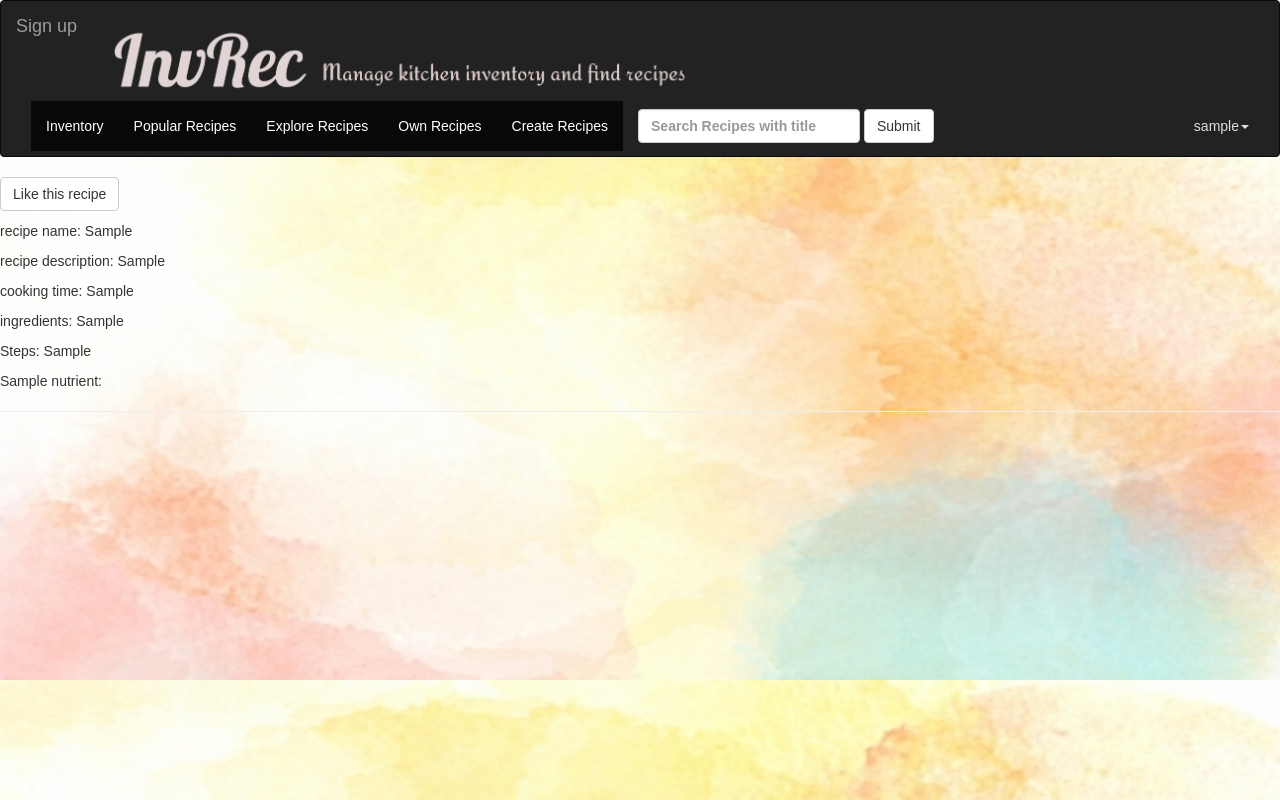
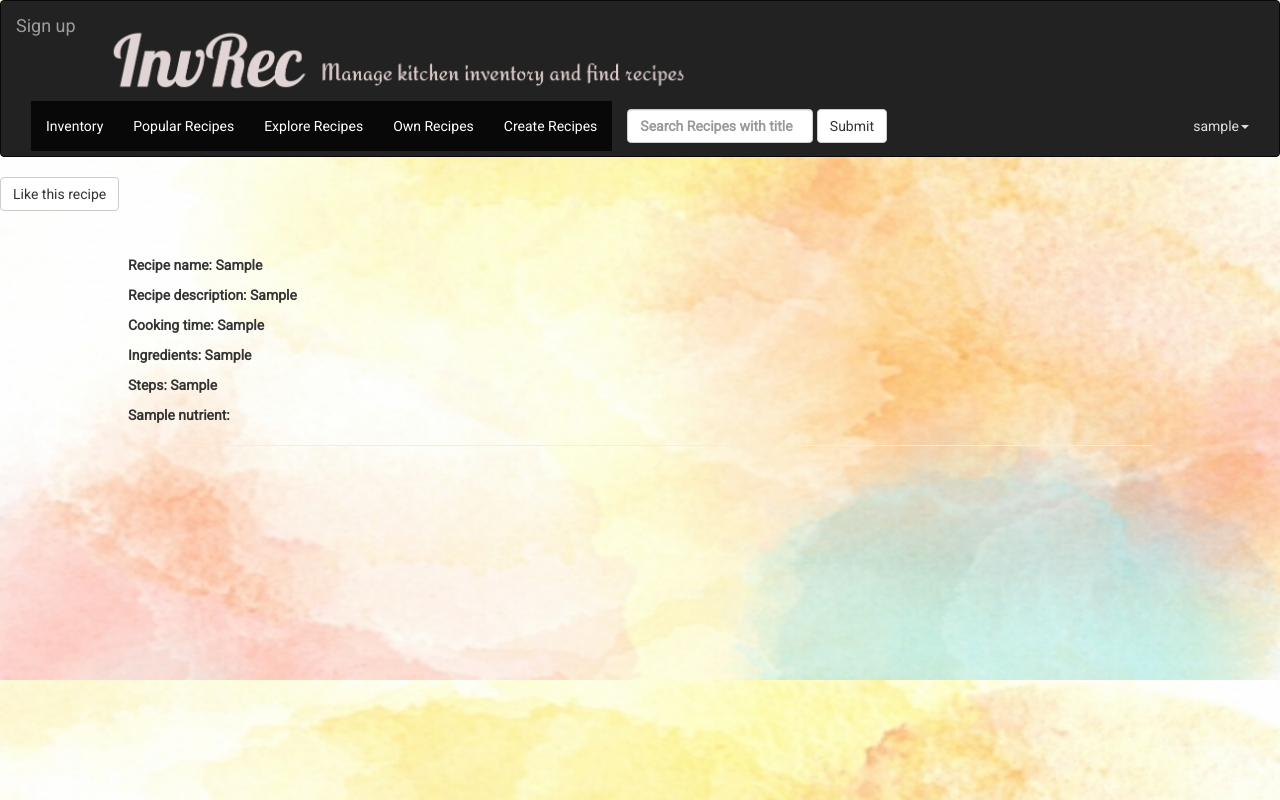
Before and after one commit to Jingbin1109/cs411, a Django app: template jingbin/templates/recipedetail.html in a window 1280 px wide. Run offline with Django 3.2, Linux system fonts and the light colour scheme; tables that the repository leaves empty hold one stand-in row (values such as "Sample post"); the template is opened without the code that fills it: values that come from a table or form of the project are taken from there, most other values are stand-ins (such as "Sample title", 1, 10 or a date in 2020).

Commit message:
Edited some CSS

```diff
--- a/jingbin/templates/FullCoverRecipe.html
+++ b/jingbin/templates/FullCoverRecipe.html
@@ -4,6 +4,7 @@
     FindRecipe
 {% endblock title %}
 {% block body %}
+<div class="newclass">
     <h1> Ingredients to buy for popular recipes </h1>
     <h3>Popular recipes:</h3>
     {% for i in data %}
@@ -13,4 +14,5 @@
         <hr>
     {% endfor %}
     <hr>
+</div>
 {% endblock body %}
--- a/jingbin/templates/base.html
+++ b/jingbin/templates/base.html
@@ -2,6 +2,8 @@
 <!DOCTYPE html>
 <html lang="en">
 <head>
+    <link rel="preconnect" href="https://fonts.gstatic.com">
+    <link href="https://fonts.googleapis.com/css2?family=Roboto&display=swap" rel="stylesheet">
     <meta charset="UTF-8">
     <meta http-equiv="X-UA-Compatible" content="IE=edge">
     <meta name="viewport" content="width=device-width, initial-scale=1">
@@ -25,7 +27,7 @@
   display: inline-block;
 }
 body {
-  font-family: Arial;
+  font-family: 'Roboto', sans-serif;
   margin: 0;
 }
 .dropdown-content {
@@ -40,13 +42,47 @@ body {
   display: block;
 }
 
+table {
+  border-collapse: collapse;
+  width: 60%;
+}
+
+th, td {
+  padding: 8px;
+  text-align: center;
+  border-bottom: 1px solid #ddd;
+}
+
+th {
+  background-color: #4e574f;
+  color: white;
+}
+
+tr:hover {background-color:#f5f5f5;}
+
+.newclass{
+  border-radius: 20px;
+  width: 80%;
+  height: 450px;
+  position: absolute;
+  font-weight: bolder;
+  left: 50%;
+  top: 60%;
+  transform: translate(-50%, -50%);
+}
+
+
+input[type=submit]:hover {
+  background-color: #555555;
+}
+
 .main {
     border-radius: 20px;
     width: 300px;
     height: 450px;
     position: absolute;
     left: 50%;
-    top: 80%;
+    top: 60%;
     transform: translate(-50%, -50%);
 }
 </style>
--- a/jingbin/templates/recipecreate.html
+++ b/jingbin/templates/recipecreate.html
@@ -4,6 +4,7 @@
     CreateRec
 {% endblock title %}
 {% block body %}
+<div class="main">
 <form action="" method="post">
     {% csrf_token %}
     <p>
@@ -50,4 +51,5 @@
         <button type="submit">Create</button>
     </p>
 </form>
+</div>
 {% endblock body %}
--- a/jingbin/templates/recipedetail.html
+++ b/jingbin/templates/recipedetail.html
@@ -12,21 +12,22 @@
         </p>
     </form>
     {{ error }}
+<div class='newclass'>
 <form action="" >
     {% csrf_token %}
     {% for i in data %}
         <p>
-            recipe name: {{ i.0 }}
+            Recipe name: {{ i.0 }}
         </p>
 
         <p>
-            recipe description: {{ i.1 }}
+            Recipe description: {{ i.1 }}
         </p>
         <p>
-            cooking time: {{ i.2 }}
+            Cooking time: {{ i.2 }}
         </p>
         <p>
-            ingredients: {{ i.3 }}
+            Ingredients: {{ i.3 }}
         </p>
         <p>
             Steps: {{ i.4 }}
@@ -37,6 +38,6 @@
 <hr>
 {% endfor %}
 </form>
-
+</div>
 
 {% endblock body %}
--- a/jingbin/templates/recipeown.html
+++ b/jingbin/templates/recipeown.html
@@ -5,7 +5,7 @@
 {% endblock title %}
 
 {% block body %}
-    <table border='1'>
+    <table border='1' align="center">
         <thead class="thead">
             <tr>
                 <th>Recipe name</th>
```
